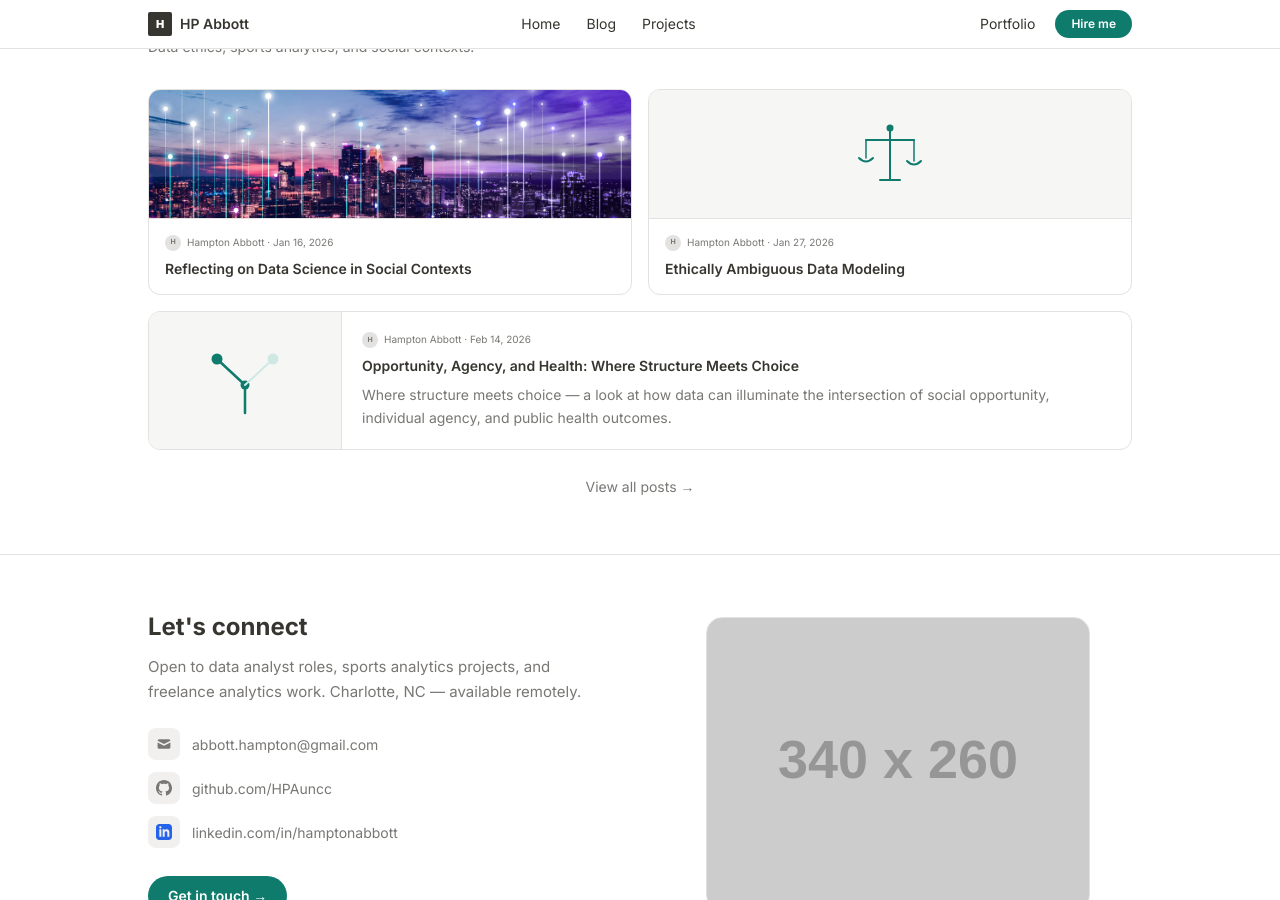
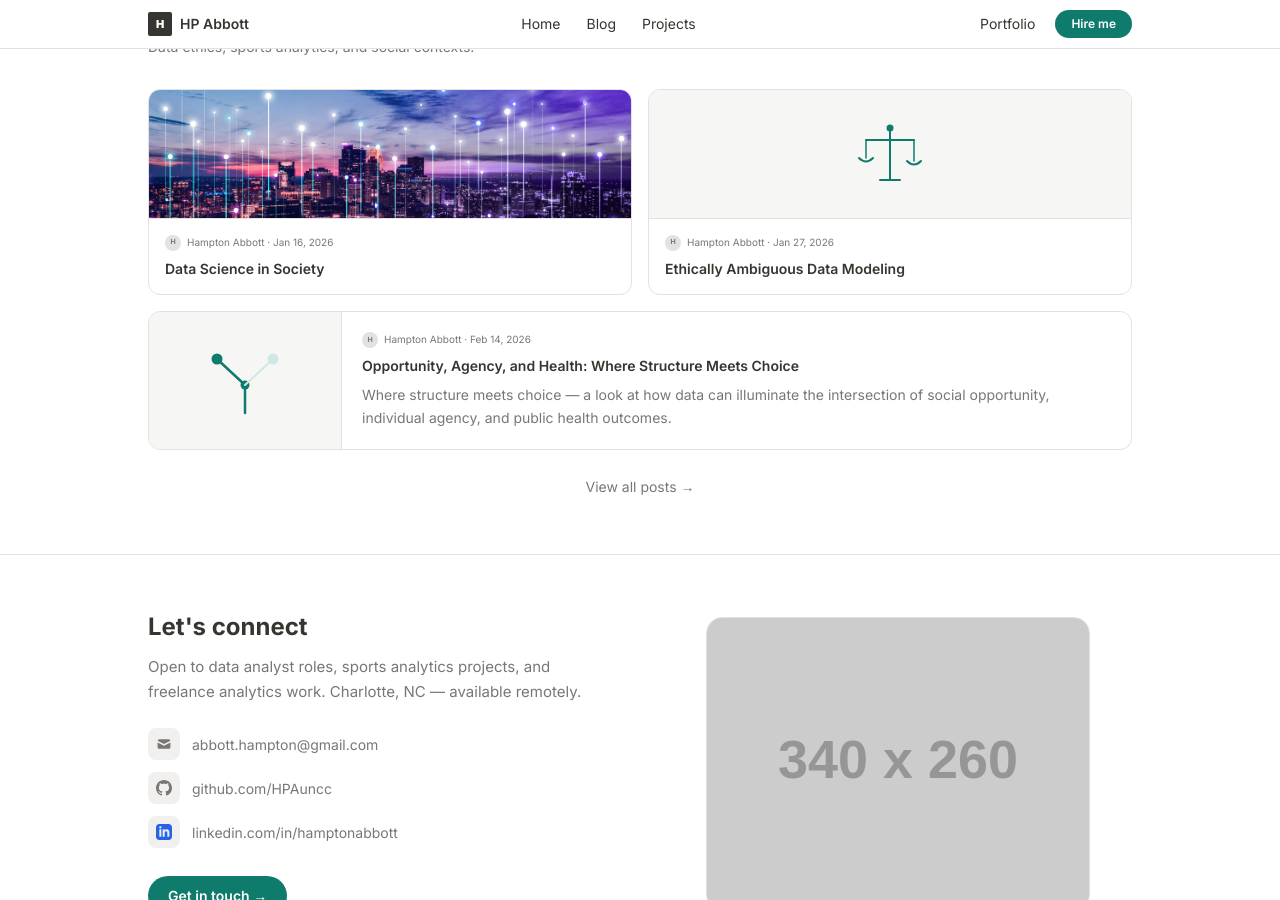
Before and after one commit to HPAuncc/HPAuncc.github.io, a Jekyll site: the page built from index.html, in a window 1280 px wide and 900 px high, scrolled down 1374 px. Built offline with Jekyll 4.4.1, drawn with Linux system fonts in a browser that asks for light colours; nearby versions of some CDN libraries.

Commit message:
Rename blog post 1 to 'Data Science in Society'

```diff
--- a/index.html
+++ b/index.html
@@ -288,7 +288,7 @@ layout: null
             <div class="w-4 h-4 rounded-full bg-[#e3e2e0] flex items-center justify-center text-[7px] font-bold text-[#787774]">H</div>
             <span class="text-[10px] text-[#787774]">Hampton Abbott · Jan 16, 2026</span>
           </div>
-          <div class="text-sm font-semibold text-[#37352f] leading-snug">Reflecting on Data Science in Social Contexts</div>
+          <div class="text-sm font-semibold text-[#37352f] leading-snug">Data Science in Society</div>
         </div>
       </a>
 
```
Also changed, not shown: _posts/2026-01-16-reflecting-on-data-science.md (+1 -1 lines).
